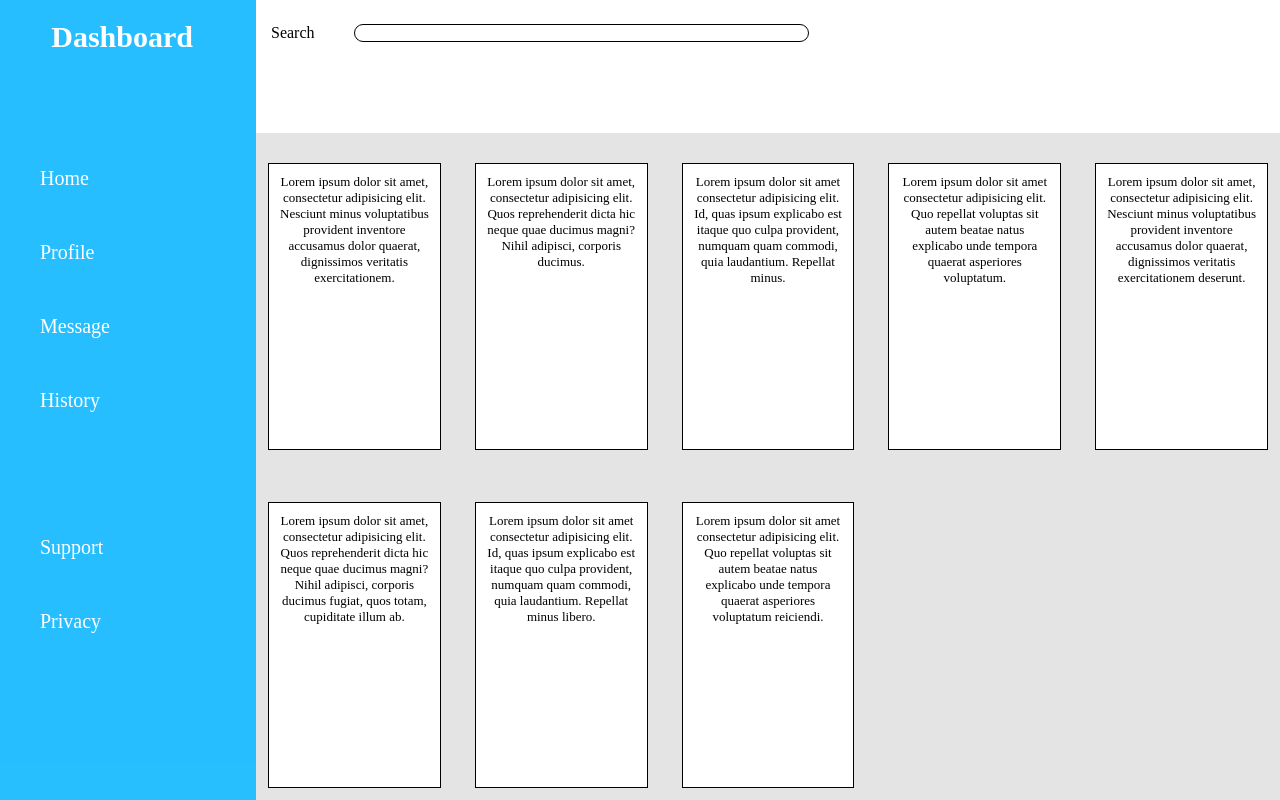
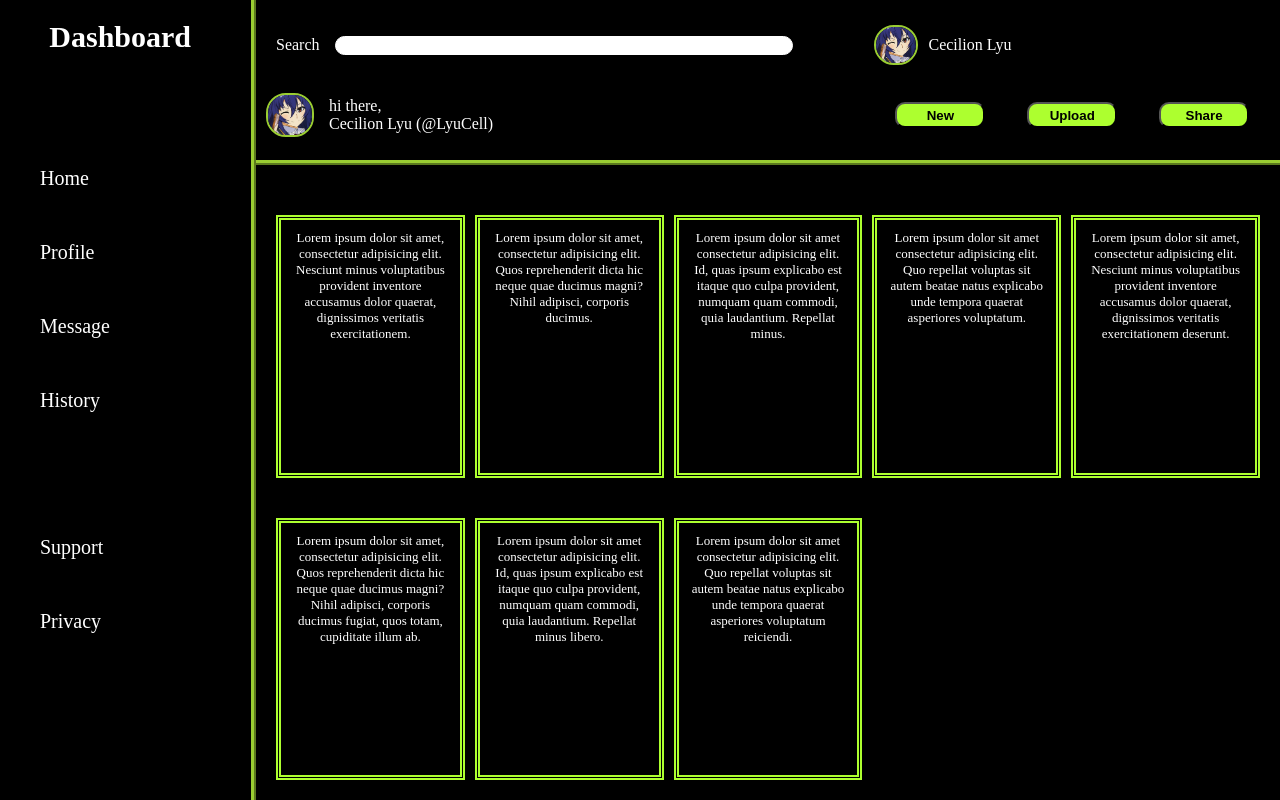
Before and after one commit to lyu-cell/Admin-Dashboard, a plain HTML site: page index.html in a window 1280 px wide. Drawn offline with Linux system fonts and the light colour scheme.

Commit message:
New experamental styling and new componants have been added

```diff
--- a/index.html
+++ b/index.html
@@ -8,9 +8,21 @@
 </head>
 <body>
     <div class="container">
+
         <div  class="header">
             <label for="searchbar">Search<input type="search" id="searchbar"></label>
+            <div class="userInfo"><img src="kurokame.jpg" height="36px" width="40px">Cecilion Lyu</div>
+            <div class="infoContainer">
+                <img src="kurokame.jpg" height="40px" width="44x">
+                <div class="userInfo2">hi there,<br>Cecilion Lyu (@LyuCell)</div>
+            </div>
+            <div class="feature">
+                <button class="btn">New</button>
+                <button class="btn">Upload</button>
+                <button class="btn">Share</button>
+            </div>
         </div>
+
         <div class="sidebar">
             <ul>
                 <li class="dashboard">Dashboard</li>
--- a/style.css
+++ b/style.css
@@ -8,35 +8,38 @@ body, html {
     box-sizing: border-box;
     height: 100%;
     grid-template-columns: 1fr 4fr;
-    grid-template-rows: 1fr 5fr;
-
+    grid-template-rows: 1.3fr 5fr;
 }
 
 .header {
-    background-color: white;
+    border-bottom: 5px ridge yellowgreen;
+    background-color: black;
+    color: white;
     grid-column: 2 / 3;
     grid-row: 1 / 2;
     display: grid;
-    grid-template-columns: 1fr;
+    grid-template-columns: 2fr 1.3fr;
     grid-template-rows: 1fr 1fr;
-
+    padding: 10px;
+    align-items: center;
 }
 
 label {
     grid-row: 1 / 2;
-    margin: 15px;
+    margin: 10PX;
     display: grid;
     grid-template-columns: .08fr 1fr;
     align-items: center;
-    gap: 1%;
+    gap: 3%;
+    width: 85%;
+    height: auto;
 }
 
 input {
     border-radius: 40px;
-    border: 1px solid black;
+    border: 1px solid white;
     grid-column: 2 / 3;
-    width: 50%;
-    height: 50%;
+    width: auto;
 
 }
 
@@ -45,13 +48,14 @@ img {
 }
 
 .sidebar {
-    background-color: rgba(38, 190, 255, 0.992);
+    background-color: black;
     color: white;
     font-size: 20px;
     display: grid;
     list-style: none;
     grid-row: 1 / 4;
     grid-column: 1 / 2;
+    border-right: 5px ridge yellowgreen;
 }
 
 ul {
@@ -68,12 +72,12 @@ ul {
 }
 
 .card {
-    border: 1px solid black;
+    border: 5px double greenyellow;
     height: 1fr;
     padding: 10px;
     text-align: center;
-    background-color: white;
-    margin: 12px;
+    background-color: black;
+    color: white;
     margin-top: 30px;
 }
 
@@ -82,6 +86,43 @@ ul {
     grid-template-columns: repeat(auto-fit, minmax(175px, 1fr));
     grid-template-rows: repeat(auto-fit, minmax(50, 1fr));
     gap: 10px;
-    background-color: rgb(228, 228, 228);
+    background-color: black;
     font-size: 13px;
+    padding: 20px;
 }
+
+.feature {
+    display: grid;
+    grid-auto-flow: column;
+    grid-column: 2 / 3;
+    justify-content: space-around;
+    align-items: center;
+}
+
+.btn {
+    height: 120%;
+    width: 90px;
+    text-align: center;
+    background-color: greenyellow;
+    font-weight: bolder;
+    border-radius: 10px;
+}
+
+.userInfo, .userInfo2 {
+    display: grid;
+    grid-auto-flow: column;
+    justify-content: start;
+    align-items: center;
+    gap: 10px;
+}
+
+.infoContainer {
+    display: grid;
+    grid-auto-flow: column;
+    justify-content: start;
+    gap: 15px;
+}
+
+img {
+    border: 2px solid yellowgreen;
+}
```
Also changed, not shown: kurokame.jpg (added).
